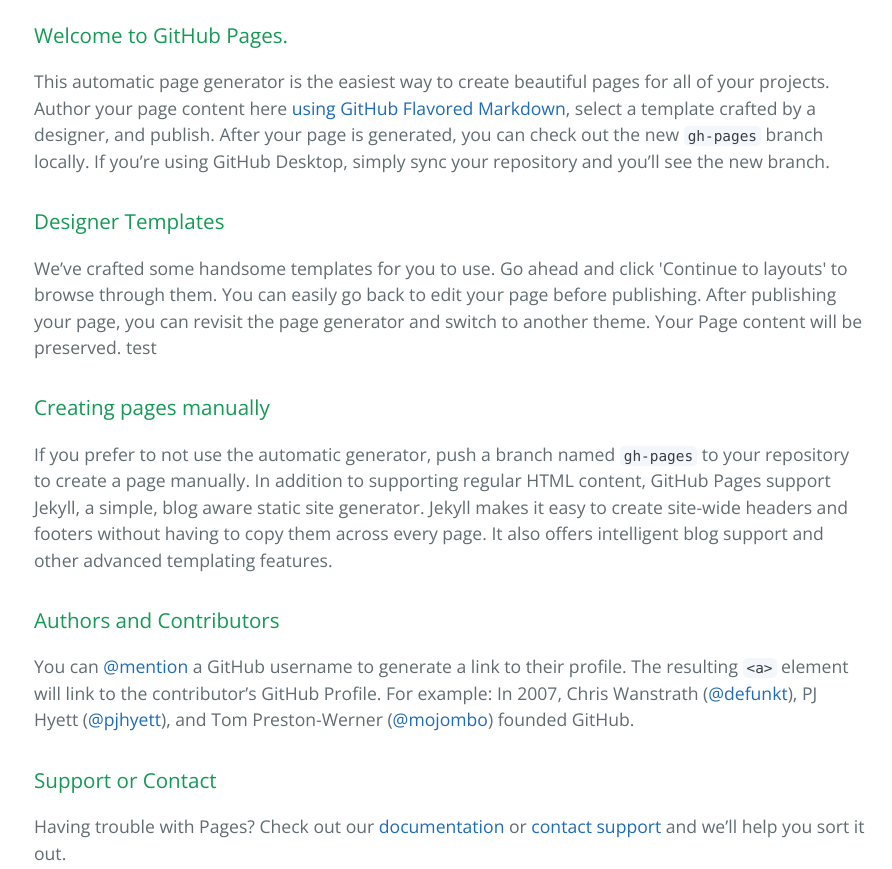
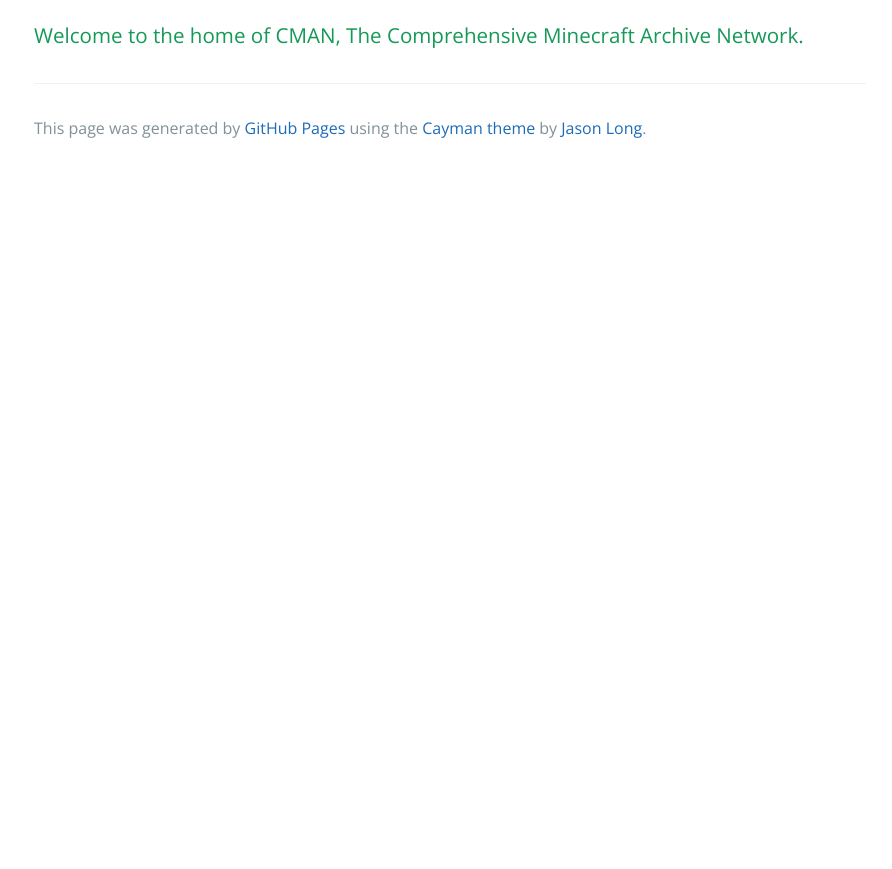
Before and after one commit to Comprehensive-Minecraft-Archive-Network/Comprehensive-Minecraft-Archive-Network.github.io, a plain HTML site: page index.html in a window 1280 px wide. Shown: the part 360-1229 px from the top of the page, without its empty margins (190-1082 px from the left). After the commit the page ends 800 px from the top, so only its background shows below. Drawn offline with nearby package versions, Linux system fonts and the light colour scheme.

Commit message:
Replace master branch with page content via GitHub

```diff
--- a/index.html
+++ b/index.html
@@ -17,29 +17,7 @@
 
     <section class="main-content">
       <h3>
-<a id="welcome-to-github-pages" class="anchor" href="#welcome-to-github-pages" aria-hidden="true"><span class="octicon octicon-link"></span></a>Welcome to GitHub Pages.</h3>
-
-<p>This automatic page generator is the easiest way to create beautiful pages for all of your projects. Author your page content here <a href="https://guides.github.com/features/mastering-markdown/">using GitHub Flavored Markdown</a>, select a template crafted by a designer, and publish. After your page is generated, you can check out the new <code>gh-pages</code> branch locally. If you’re using GitHub Desktop, simply sync your repository and you’ll see the new branch.</p>
-
-<h3>
-<a id="designer-templates" class="anchor" href="#designer-templates" aria-hidden="true"><span class="octicon octicon-link"></span></a>Designer Templates</h3>
-
-<p>We’ve crafted some handsome templates for you to use. Go ahead and click 'Continue to layouts' to browse through them. You can easily go back to edit your page before publishing. After publishing your page, you can revisit the page generator and switch to another theme. Your Page content will be preserved. test</p>
-
-<h3>
-<a id="creating-pages-manually" class="anchor" href="#creating-pages-manually" aria-hidden="true"><span class="octicon octicon-link"></span></a>Creating pages manually</h3>
-
-<p>If you prefer to not use the automatic generator, push a branch named <code>gh-pages</code> to your repository to create a page manually. In addition to supporting regular HTML content, GitHub Pages support Jekyll, a simple, blog aware static site generator. Jekyll makes it easy to create site-wide headers and footers without having to copy them across every page. It also offers intelligent blog support and other advanced templating features.</p>
-
-<h3>
-<a id="authors-and-contributors" class="anchor" href="#authors-and-contributors" aria-hidden="true"><span class="octicon octicon-link"></span></a>Authors and Contributors</h3>
-
-<p>You can <a href="https://github.com/blog/821" class="user-mention">@mention</a> a GitHub username to generate a link to their profile. The resulting <code>&lt;a&gt;</code> element will link to the contributor’s GitHub Profile. For example: In 2007, Chris Wanstrath (<a href="https://github.com/defunkt" class="user-mention">@defunkt</a>), PJ Hyett (<a href="https://github.com/pjhyett" class="user-mention">@pjhyett</a>), and Tom Preston-Werner (<a href="https://github.com/mojombo" class="user-mention">@mojombo</a>) founded GitHub.</p>
-
-<h3>
-<a id="support-or-contact" class="anchor" href="#support-or-contact" aria-hidden="true"><span class="octicon octicon-link"></span></a>Support or Contact</h3>
-
-<p>Having trouble with Pages? Check out our <a href="https://help.github.com/pages">documentation</a> or <a href="https://github.com/contact">contact support</a> and we’ll help you sort it out.</p>
+<a id="welcome-to-the-home-of-cman-the-comprehensive-minecraft-archive-network" class="anchor" href="#welcome-to-the-home-of-cman-the-comprehensive-minecraft-archive-network" aria-hidden="true"><span class="octicon octicon-link"></span></a>Welcome to the home of CMAN, The Comprehensive Minecraft Archive Network.</h3>
 
       <footer class="site-footer">
 
```
Also changed, not shown: params.json (+1 -1 lines).
